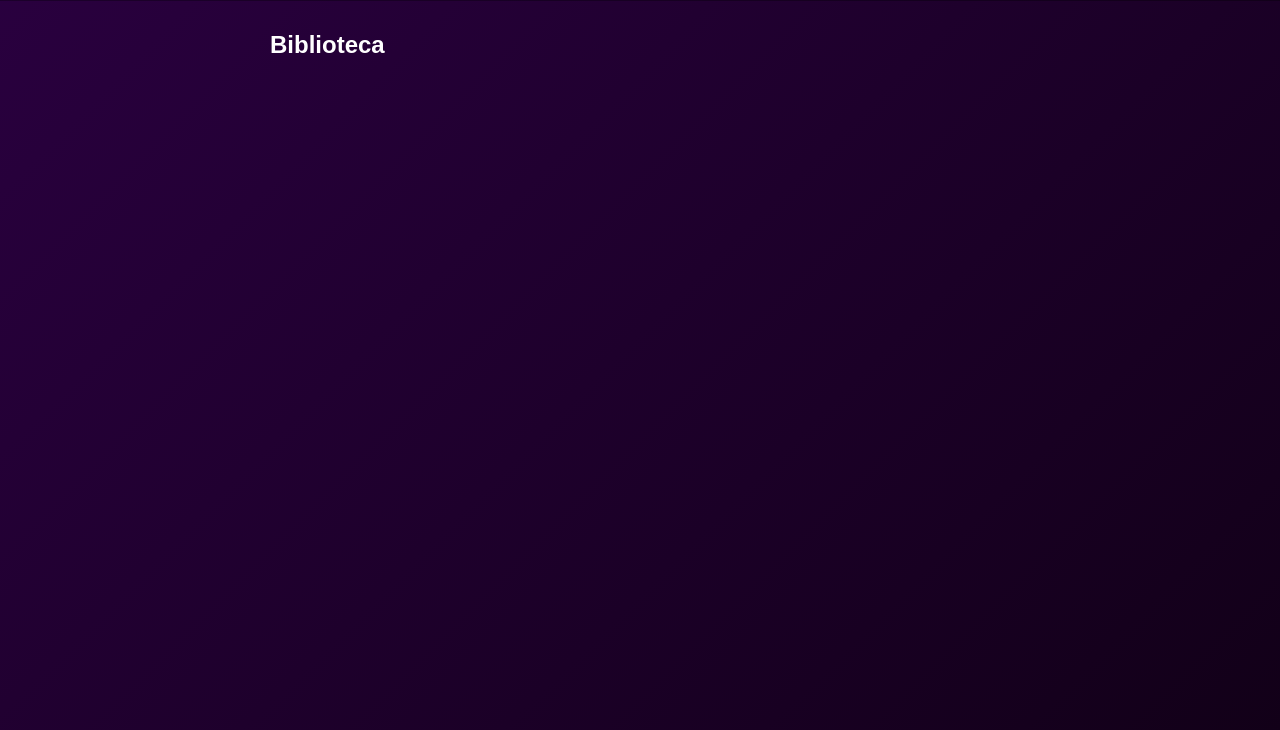
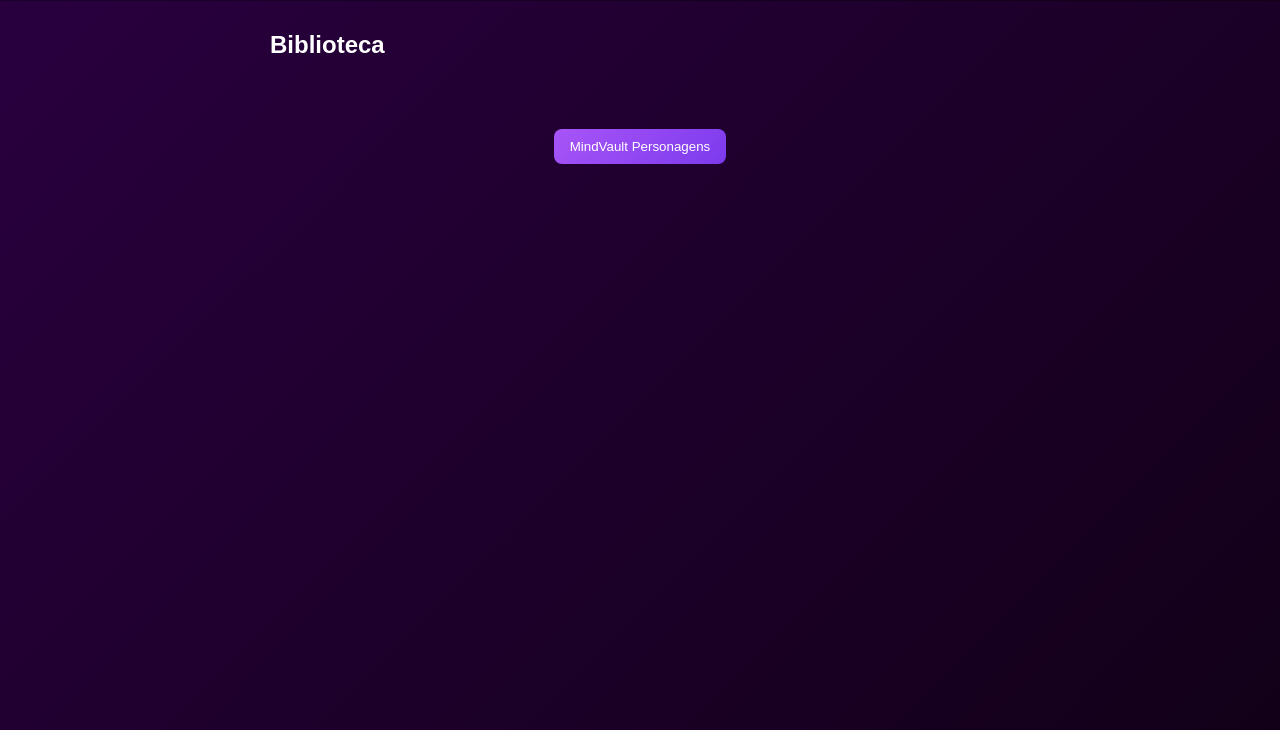
Before and after one commit to LuisMattosns/mindvault, a plain HTML site: page textos.html in a window 1280 px wide. Shown: the part 70-800 px from the top of the page. Drawn offline with nearby package versions, Linux system fonts and the light colour scheme.

Commit message:
textos.html

```diff
--- a/textos.html
+++ b/textos.html
@@ -200,6 +200,12 @@ padding:20px;
 
 </div>
 
+<!-- BOTÃO NOVO -->
+
+<div style="text-align:center;margin-top:40px;margin-bottom:40px;">
+<button onclick="irPersonagens()">MindVault Personagens</button>
+</div>
+
 <script>
 
 const { jsPDF } = window.jspdf
@@ -213,6 +219,10 @@ document.getElementById(id).classList.add("active")
 
 function goHome(){
 window.location.href="index.html"
+}
+
+function irPersonagens(){
+window.location.href="personagens.html"
 }
 
 function adicionarCapitulo(){
```
